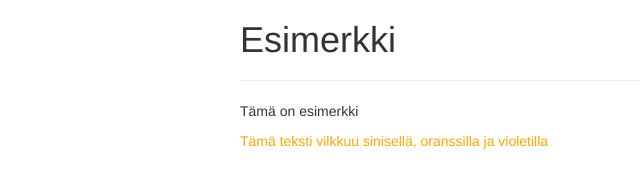
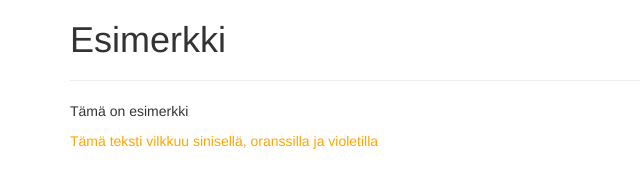
Before and after one commit to mnummeli/git-verkkosivu, a website: page public/index.html in a window 1280 px wide. Shown: the whole page, without its empty margins (0-640 px from the left). Drawn offline with nearby package versions, Linux system fonts and the light colour scheme.

Commit message:
bootstrap container

```diff
--- a/public/index.html
+++ b/public/index.html
@@ -8,7 +8,7 @@
     <link rel="stylesheet" href="app.css"/>
   </head>
   <body>
-    <div class="main-content">
+    <div class="container">
       <h1>Esimerkki</h1>
       <hr/>
       <p>Tämä on esimerkki</p>
```
